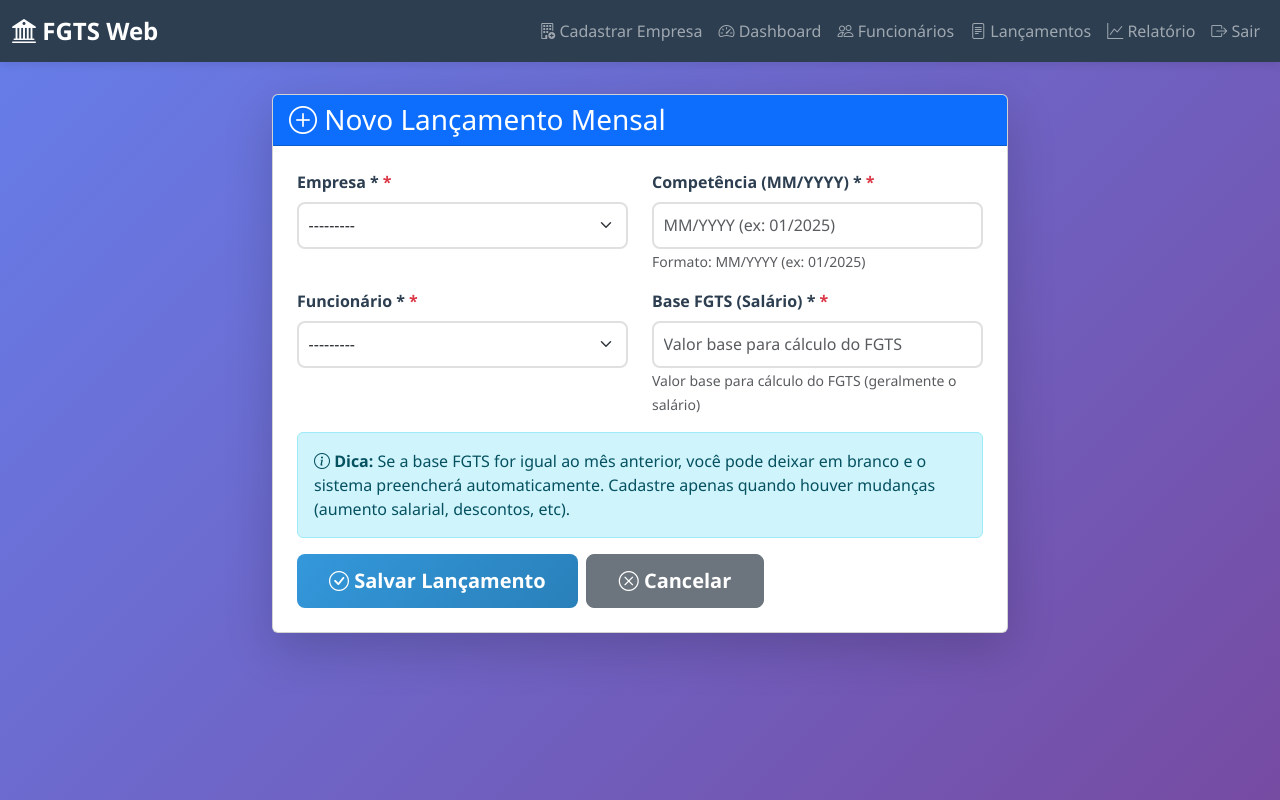
After one commit to fabioGuttierrez/FGTS, a Django app: page /lancamentos/novo/ in a window 1280 px wide. The commit adds this page. Run offline with Django 5.2, Linux system fonts and the light colour scheme; the visitor is signed in with stand-in values (Sample User, id 1); data that the repository does not hold is empty.

Commit message:
Feature: Sistema inteligente de lançamentos mensais com herança automática do mês anterior

```diff
--- a/empresas/templates/base.html
+++ b/empresas/templates/base.html
@@ -100,7 +100,7 @@
                         </a>
                     </li>
                     <li class="nav-item">
-                        <a class="nav-link" href="#">
+                        <a class="nav-link" href="{% url 'lancamento-list' %}">
                             <i class="bi bi-file-text"></i> Lançamentos
                         </a>
                     </li>
@@ -128,6 +128,16 @@
     </nav>
 
     <div class="content-wrapper">
+        {% if messages %}
+        <div class="container mt-3">
+            {% for message in messages %}
+            <div class="alert alert-{{ message.tags|default:'info' }} alert-dismissible fade show" role="alert">
+                {{ message }}
+                <button type="button" class="btn-close" data-bs-dismiss="alert" aria-label="Close"></button>
+            </div>
+            {% endfor %}
+        </div>
+        {% endif %}
         {% block content %}{% endblock %}
     </div>
 
--- a/fgtsweb/urls.py
+++ b/fgtsweb/urls.py
@@ -23,6 +23,8 @@ from empresas.views import EmpresaCreateView, EmpresaListView
 from funcionarios.views import FuncionarioCreateView, FuncionarioListView
 from lancamentos.views import (
     RelatorioCompetenciaView,
+    LancamentoCreateView,
+    LancamentoListView,
     export_relatorio_competencia_csv,
     export_relatorio_competencia_pdf,
     download_memoria_calculo
@@ -43,6 +45,8 @@ urlpatterns = [
     path('empresas/novo/', EmpresaCreateView.as_view(), name='empresa-create'),
     path('funcionarios/', FuncionarioListView.as_view(), name='funcionario-list'),
     path('funcionarios/novo/', FuncionarioCreateView.as_view(), name='funcionario-create'),
+    path('lancamentos/', LancamentoListView.as_view(), name='lancamento-list'),
+    path('lancamentos/novo/', LancamentoCreateView.as_view(), name='lancamento-create'),
     path('lancamentos/relatorio/', RelatorioCompetenciaView.as_view(), name='relatorio-competencia'),
     path('lancamentos/relatorio/export/csv', export_relatorio_competencia_csv, name='relatorio-competencia-export-csv'),
     path('lancamentos/relatorio/export/pdf', export_relatorio_competencia_pdf, name='relatorio-competencia-export-pdf'),
--- a/funcionarios/views.py
+++ b/funcionarios/views.py
@@ -3,6 +3,7 @@ from django.urls import reverse_lazy
 from django.views.generic.edit import CreateView, UpdateView, DeleteView
 from django.views.generic.list import ListView
 from django.contrib.auth.mixins import LoginRequiredMixin
+from django.contrib import messages
 from django.http import HttpResponseForbidden
 from fgtsweb.mixins import EmpresaScopeMixin, get_allowed_empresa_ids, is_empresa_allowed
 from .models import Funcionario
@@ -27,6 +28,8 @@ class FuncionarioCreateView(LoginRequiredMixin, EmpresaScopeMixin, CreateView):
         empresa = form.cleaned_data.get('empresa')
         if empresa and not is_empresa_allowed(self.request.user, empresa.codigo):
             return HttpResponseForbidden('Empresa não permitida para este usuário.')
+        funcionario = form.save()
+        messages.success(self.request, f'✅ Funcionário "{funcionario.nome}" cadastrado com sucesso!')
         return super().form_valid(form)
 
 class FuncionarioListView(LoginRequiredMixin, EmpresaScopeMixin, ListView):
--- a/lancamentos/forms.py
+++ b/lancamentos/forms.py
@@ -2,6 +2,52 @@ from django import forms
 from empresas.models import Empresa
 from funcionarios.models import Funcionario
 from fgtsweb.mixins import get_allowed_empresa_ids
+from .models import Lancamento
+
+
+class LancamentoForm(forms.ModelForm):
+    """Formulário para cadastro/edição de lançamentos mensais (base FGTS)"""
+
+    class Meta:
+        model = Lancamento
+        fields = ['empresa', 'funcionario', 'competencia', 'base_fgts']
+        widgets = {
+            'empresa': forms.Select(attrs={'autocomplete': 'off', 'class': 'form-select'}),
+            'funcionario': forms.Select(attrs={'autocomplete': 'off', 'class': 'form-select'}),
+            'competencia': forms.TextInput(attrs={
+                'placeholder': 'MM/YYYY (ex: 01/2025)',
+                'autocomplete': 'off',
+                'class': 'form-control'
+            }),
+            'base_fgts': forms.NumberInput(attrs={
+                'placeholder': 'Valor base para cálculo do FGTS',
+                'step': '0.01',
+                'class': 'form-control'
+            }),
+        }
+        labels = {
+            'empresa': 'Empresa *',
+            'funcionario': 'Funcionário *',
+            'competencia': 'Competência (MM/YYYY) *',
+            'base_fgts': 'Base FGTS (Salário) *',
+        }
+
+    def __init__(self, *args, user=None, **kwargs):
+        super().__init__(*args, **kwargs)
+
+        # Filtrar empresas permitidas
+        if user is not None:
+            allowed_ids = get_allowed_empresa_ids(user)
+            if allowed_ids is not None:
+                self.fields['empresa'].queryset = Empresa.objects.filter(codigo__in=allowed_ids)
+
+        # Filtrar funcionários se empresa foi selecionada
+        if 'data' in kwargs and kwargs['data'].get('empresa'):
+            try:
+                empresa_id = int(kwargs['data'].get('empresa'))
+                self.fields['funcionario'].queryset = Funcionario.objects.filter(empresa_id=empresa_id)
+            except (ValueError, TypeError):
+                self.fields['funcionario'].queryset = Funcionario.objects.none()
 
 
 class RelatorioCompetenciaForm(forms.Form):
--- /dev/null
+++ b/lancamentos/templates/lancamentos/lancamento_form.html
@@ -0,0 +1,110 @@
+{% extends "base.html" %}
+
+{% block title %}Novo Lançamento - FGTS Web{% endblock %}
+
+{% block content %}
+<div class="container">
+    <div class="row justify-content-center">
+        <div class="col-md-8">
+            <div class="card shadow-lg">
+                <div class="card-header bg-primary text-white">
+                    <h3 class="mb-0">
+                        <i class="bi bi-plus-circle"></i> Novo Lançamento Mensal
+                    </h3>
+                </div>
+                <div class="card-body p-4">
+                    <form method="post" class="needs-validation">
+                        {% csrf_token %}
+
+                        <div class="row">
+                            <div class="col-md-6 mb-3">
+                                <label for="{{ form.empresa.id_for_label }}" class="form-label">
+                                    {{ form.empresa.label }} <span class="text-danger">*</span>
+                                </label>
+                                {{ form.empresa }}
+                                {% if form.empresa.errors %}
+                                    <div class="invalid-feedback d-block">
+                                        {{ form.empresa.errors }}
+                                    </div>
+                                {% endif %}
+                            </div>
+
+                            <div class="col-md-6 mb-3">
+                                <label for="{{ form.competencia.id_for_label }}" class="form-label">
+                                    {{ form.competencia.label }} <span class="text-danger">*</span>
+                                </label>
+                                {{ form.competencia }}
+                                <small class="form-text text-muted">Formato: MM/YYYY (ex: 01/2025)</small>
+                                {% if form.competencia.errors %}
+                                    <div class="invalid-feedback d-block">
+                                        {{ form.competencia.errors }}
+                                    </div>
+                                {% endif %}
+                            </div>
+                        </div>
+
+                        <div class="row">
+                            <div class="col-md-6 mb-3">
+                                <label for="{{ form.funcionario.id_for_label }}" class="form-label">
+                                    {{ form.funcionario.label }} <span class="text-danger">*</span>
+                                </label>
+                                {{ form.funcionario }}
+                                {% if form.funcionario.errors %}
+                                    <div class="invalid-feedback d-block">
+                                        {{ form.funcionario.errors }}
+                                    </div>
+                                {% endif %}
+                            </div>
+
+                            <div class="col-md-6 mb-3">
+                                <label for="{{ form.base_fgts.id_for_label }}" class="form-label">
+                                    {{ form.base_fgts.label }} <span class="text-danger">*</span>
+                                </label>
+                                {{ form.base_fgts }}
+                                <small class="form-text text-muted">Valor base para cálculo do FGTS (geralmente o salário)</small>
+                                {% if form.base_fgts.errors %}
+                                    <div class="invalid-feedback d-block">
+                                        {{ form.base_fgts.errors }}
+                                    </div>
+                                {% endif %}
+                            </div>
+                        </div>
+
+                        <div class="alert alert-info" role="alert">
+                            <i class="bi bi-info-circle"></i>
+                            <strong>Dica:</strong> Se a base FGTS for igual ao mês anterior, você pode deixar em branco
+                            e o sistema preencherá automaticamente. Cadastre apenas quando houver mudanças (aumento salarial, descontos, etc).
+                        </div>
+
+                        <div class="d-flex gap-2">
+                            <button type="submit" class="btn btn-primary btn-lg">
+                                <i class="bi bi-check-circle"></i> Salvar Lançamento
+                            </button>
+                            <a href="{% url 'lancamento-list' %}" class="btn btn-secondary btn-lg">
+                                <i class="bi bi-x-circle"></i> Cancelar
+                            </a>
+                        </div>
+                    </form>
+                </div>
+            </div>
+        </div>
+    </div>
+</div>
+
+<script>
+    // Filtrar funcionários quando empresa mudar
+    document.getElementById('{{ form.empresa.id_for_label }}').addEventListener('change', function() {
+        const empresaId = this.value;
+        const funcionarioSelect = document.getElementById('{{ form.funcionario.id_for_label }}');
+
+        if (empresaId) {
+            // Aqui você pode fazer uma requisição AJAX para carregar funcionários
+            // Por enquanto, mantém a seleção atual
+            funcionarioSelect.disabled = false;
+        } else {
+            funcionarioSelect.disabled = true;
+            funcionarioSelect.value = '';
+        }
+    });
+</script>
+{% endblock %}
--- a/lancamentos/views.py
+++ b/lancamentos/views.py
@@ -1,14 +1,15 @@
 from datetime import datetime, date
 from decimal import Decimal
 from django.contrib.auth.mixins import LoginRequiredMixin
-from django.views.generic import FormView
-from django.shortcuts import render
+from django.contrib import messages
+from django.views.generic import FormView, CreateView, ListView
+from django.shortcuts import render, redirect
 from django.urls import reverse_lazy
 from billing.models import BillingCustomer
 from empresas.models import Empresa
 from coefjam.models import CoefJam
 from .models import Lancamento
-from .forms import RelatorioCompetenciaForm
+from .forms import RelatorioCompetenciaForm, LancamentoForm
 from .services.calculo import (
     calcular_fgts_atualizado,
     calcular_jam_composto,
@@ -20,7 +21,46 @@ from .services.calculo import (
 from django.conf import settings
 from indices.services.indice_service import IndiceFGTSService
 from funcionarios.models import Funcionario
-from fgtsweb.mixins import get_allowed_empresa_ids, is_empresa_allowed
+from fgtsweb.mixins import get_allowed_empresa_ids, is_empresa_allowed, EmpresaScopeMixin
+from django.http import HttpResponseForbidden
+
+
+class LancamentoCreateView(LoginRequiredMixin, EmpresaScopeMixin, CreateView):
+    """Criar novo lançamento mensal (base FGTS)"""
+    model = Lancamento
+    form_class = LancamentoForm
+    template_name = 'lancamentos/lancamento_form.html'
+    success_url = reverse_lazy('lancamento-list')
+
+    def get_form_kwargs(self):
+        kwargs = super().get_form_kwargs()
+        kwargs['user'] = self.request.user
+        return kwargs
+
+    def form_valid(self, form):
+        empresa = form.cleaned_data.get('empresa')
+        if empresa and not is_empresa_allowed(self.request.user, empresa.codigo):
+            return HttpResponseForbidden('Empresa não permitida para este usuário.')
+
+        lancamento = form.save()
+        messages.success(self.request, f'✅ Lançamento para {lancamento.funcionario.nome} ({lancamento.competencia}) registrado com sucesso!')
+        return super().form_valid(form)
+
+
+class LancamentoListView(LoginRequiredMixin, EmpresaScopeMixin, ListView):
+    """Listar lançamentos cadastrados"""
+    model = Lancamento
+    template_name = 'lancamentos/lancamento_list.html'
+    context_object_name = 'lancamentos'
+    paginate_by = 20
+
+    def get_queryset(self):
+        qs = super().get_queryset().select_related('empresa', 'funcionario').order_by('-competencia')
+        # Filtra apenas lançamentos de empresas permitidas
+        allowed_ids = get_allowed_empresa_ids(self.request.user)
+        if allowed_ids is not None:
+            qs = qs.filter(empresa__codigo__in=allowed_ids)
+        return qs
 
 
 class RelatorioCompetenciaView(LoginRequiredMixin, FormView):
```
Also changed, not shown: lancamentos/models.py (+39 -1 lines), lancamentos/templates/lancamentos/lancamento_list.html (added, +120 -0 lines), lancamentos/migrations/0002_alter_lancamento_options_lancamento_atualizado_em_and_more.py (added), 1 other file.
